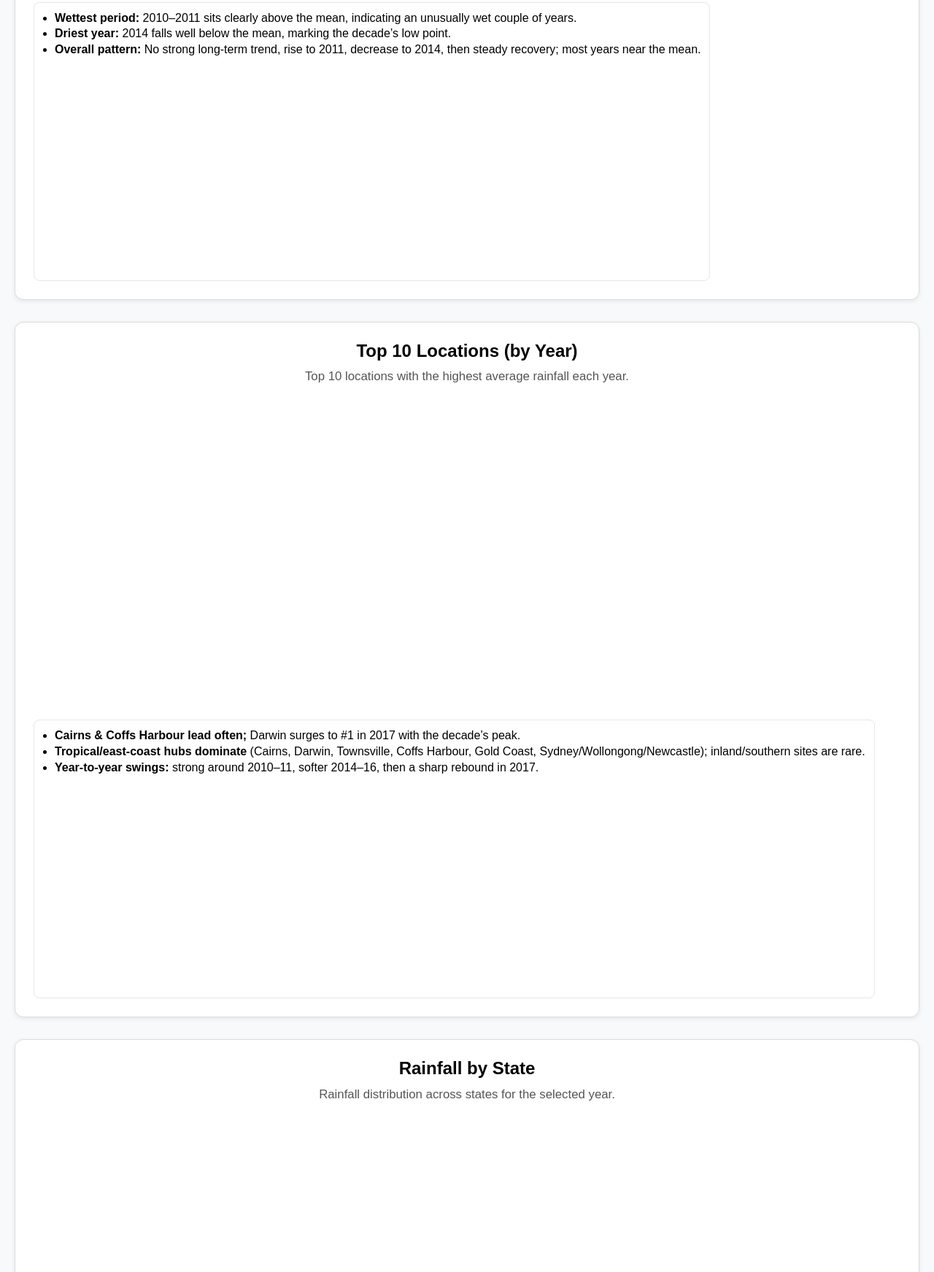
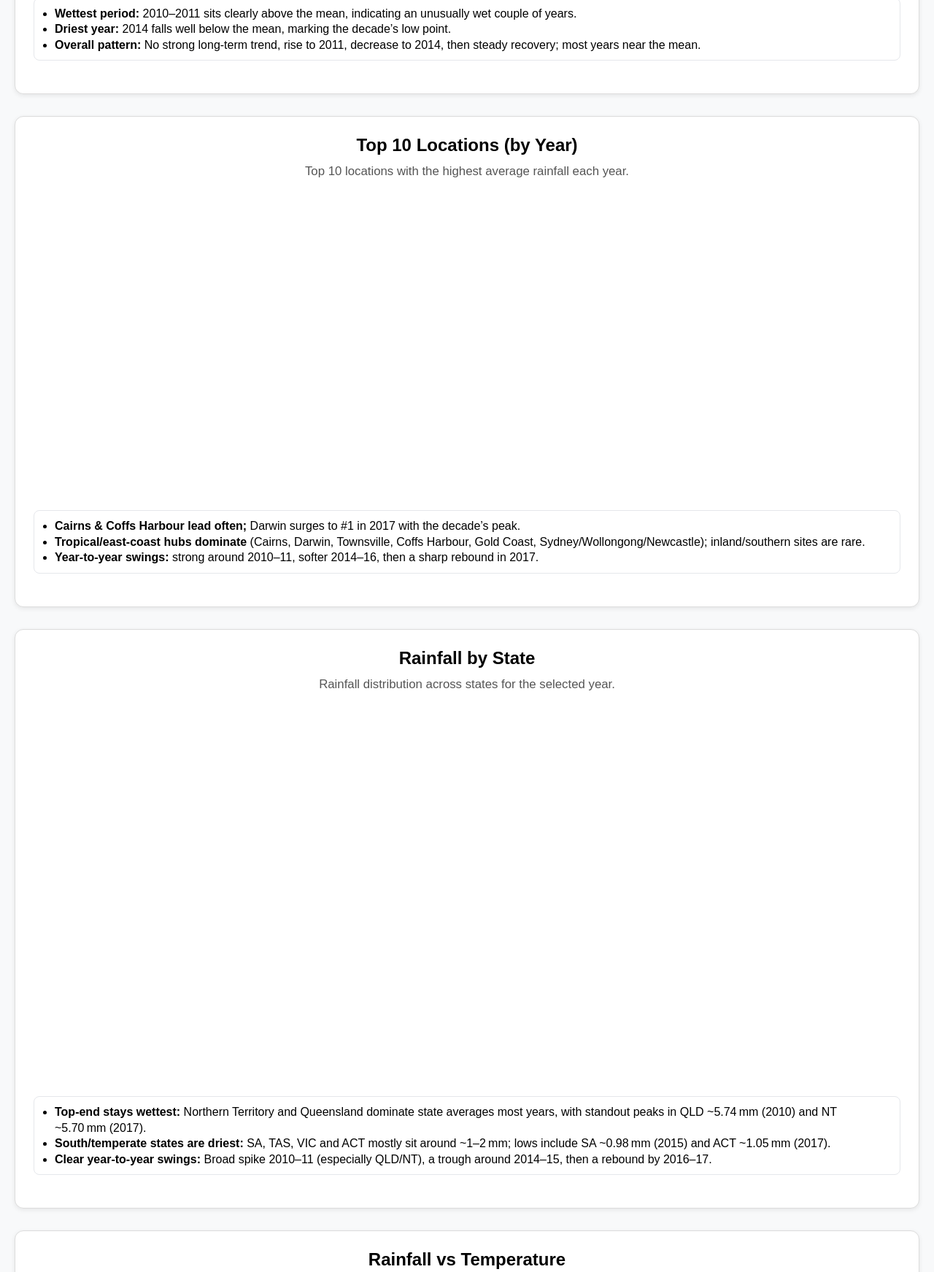
Before and after one commit to mpaa0001/A2_FIT3179, a plain HTML site: page index.html in a window 1280 px wide. Shown: the part 569-2312 px from the top of the page at 73% size. Drawn offline with Linux system fonts and the light colour scheme; a script that the page names is missing.

Commit message:
blank spaces

```diff
--- a/index.html
+++ b/index.html
@@ -61,20 +61,58 @@
       --season-title-offset: 36px;
     }
 
- /* ===== trend ===== */
-.trend-row{ display:flex; flex-direction: column; gap:16px; align-items:flex-start; }
-.trend-chart{ flex:1 1 auto; min-width:640px; min-height:320px; }
-.trend-notes{ flex:0 0 360px; align-self:flex-start; margin-top:0; border:1px solid #e5e7eb; border-radius:8px; padding:10px 12px; background:#fff; line-height:1.35; }
+/* ===== trend ===== */
+.trend-row {
+  display: block;
+  margin-bottom: 20px;
+}
+.trend-chart {
+  width: 100%;
+  min-height: 320px;
+}
+.trend-notes {
+  margin-top: 10px;
+  border: 1px solid #e5e7eb;
+  border-radius: 8px;
+  padding: 10px 12px;
+  background: #fff;
+  line-height: 1.35;
+}
 
 /* ===== top 10 ===== */
-.toploc-row{ display:flex; flex-direction: column; gap:16px; align-items:flex-start; }
-.toploc-chart{ flex:1 1 auto; min-width:640px; min-height:420px; }
-.toploc-notes{ flex:0 0 360px; align-self:flex-start; margin-top:0; border:1px solid #e5e7eb; border-radius:8px; padding:10px 12px; background:#fff; line-height:1.35; }
-
+.toploc-row {
+  display: block;
+  margin-bottom: 20px;
+}
+.toploc-chart {
+  width: 100%;
+  min-height: 420px;
+}
+.toploc-notes {
+  margin-top: 10px;
+  border: 1px solid #e5e7eb;
+  border-radius: 8px;
+  padding: 10px 12px;
+  background: #fff;
+  line-height: 1.35;
+}
 /* ===== map ===== */
-.map-row{ display:flex; flex-direction: column; gap:16px; align-items:flex-start; }
-.map-chart{ flex:1 1 auto; min-width:640px; min-height:520px; }
-.map-notes{ flex:0 0 360px; align-self:flex-start; margin-top:0; border:1px solid #e5e7eb; border-radius:8px; padding:10px 12px; background:#fff; line-height:1.35; }
+.map-row {
+  display: block;
+  margin-bottom: 20px;
+}
+.map-chart {
+  width: 100%;
+  min-height: 520px;
+}
+.map-notes {
+  margin-top: 10px;
+  border: 1px solid #e5e7eb;
+  border-radius: 8px;
+  padding: 10px 12px;
+  background: #fff;
+  line-height: 1.35;
+}
 
 /* ===== rainfall vs temp ===== */
     .scatter-row{ display:flex; gap:16px; align-items:flex-start; }
@@ -87,10 +125,22 @@
     }
 
 /* ===== seasonality ===== */
-.season-row{ display:flex; flex-direction: column; gap:16px; align-items:flex-start; }
-.season-chart{ flex:1 1 auto; min-width:640px; min-height:320px; }
-.season-notes{ flex:0 0 360px; align-self:flex-start; margin-top:0; border:1px solid #e5e7eb; border-radius:8px; padding:10px 12px; background:#fff; line-height:1.35; }
-
+.season-row {
+  display: block;
+  margin-bottom: 20px;
+}
+.season-chart {
+  width: 100%;
+  min-height: 320px;
+}
+.season-notes {
+  margin-top: 10px;
+  border: 1px solid #e5e7eb;
+  border-radius: 8px;
+  padding: 10px 12px;
+  background: #fff;
+  line-height: 1.35;
+}
 
     /* Stack on small screens */
     @media (max-width: 900px){
```
